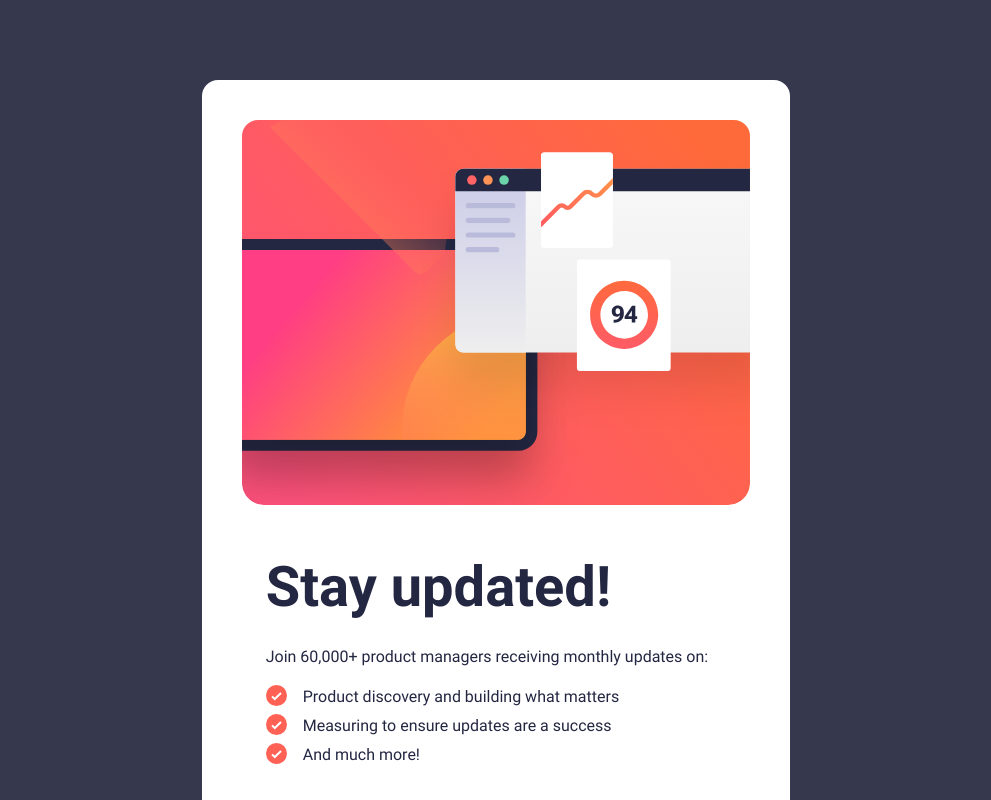
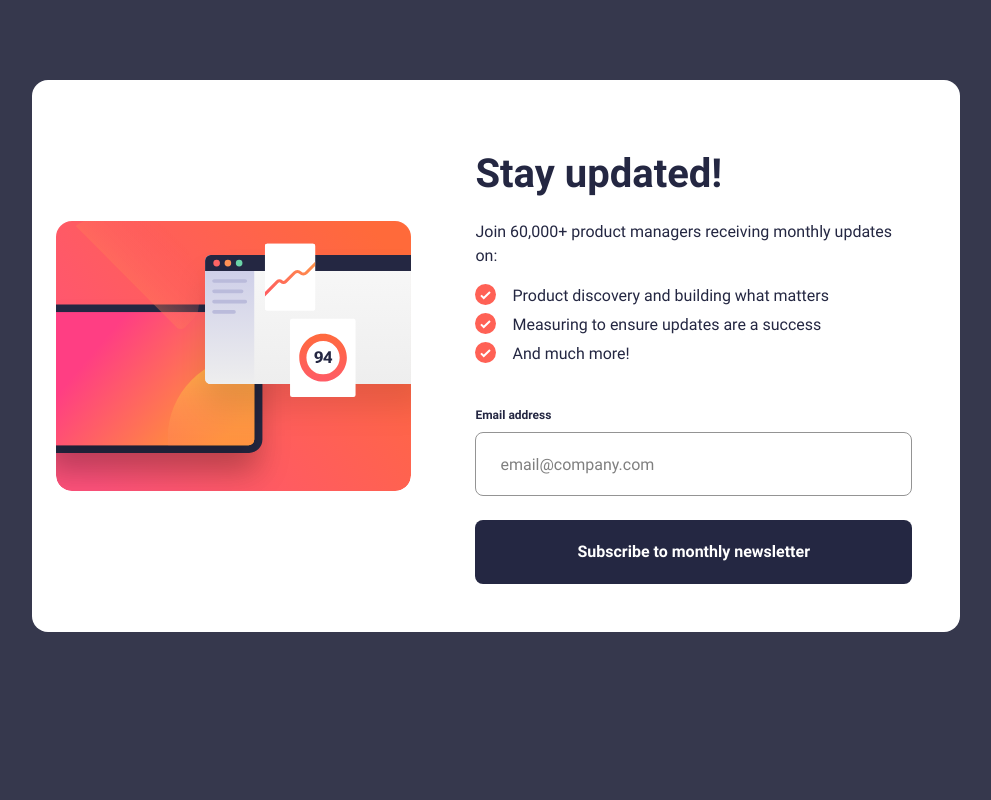
Before and after one commit to Maz-hub/newsletter-signup, a React (Vite) app: page / in a window 1280 px wide. Shown: the top 800 px of the page, without its empty margins (144-1135 px from the left). Built offline with nearby package versions, Linux system fonts and the light colour scheme.

Commit message:
Refactor card styles for improved responsiveness and adjust text presets for clarity

```diff
--- a/src/index.css
+++ b/src/index.css
@@ -75,12 +75,18 @@ body {
 
 @layer components {
     .card {
-        @apply bg-white flex flex-col w-full max-w-[400px] mx-auto min-h-screen justify-center;
+        @apply bg-white flex flex-col w-full max-w-[400px] mx-auto justify-center;
     }
 
     @media (min-width: 768px) {
         .card {
-            @apply max-w-[600px] px-10 pt-10 pb-15 rounded-2xl;
+            @apply max-w-[600px] px-10 pt-10 pb-4 rounded-2xl;
+        }
+    }
+
+    @media (min-width: 1024px) {
+        .card {
+            @apply flex-row max-w-[928px] rounded-2xl p-6 gap-10 items-center;
         }
     }
 
@@ -95,12 +101,13 @@ body {
     }
 
     .text-preset-1 {
-        /* ✅ Mobile-first base styles */
+        /* Mobile-first */
         @apply text-[length:var(--text-preset-1-mobile)] leading-[--leading-preset-1-mobile] tracking-[--tracking-preset-1-mobile] [font-weight:var(--font-weight-preset-1-mobile)] text-left text-[color:var(--color-blue-800)];
 
-        /* ✅ Desktop override styles */
-        @apply md:text-[length:var(--text-preset-1)] md:leading-[--leading-preset-1] md:tracking-[--tracking-preset-1] md:[font-weight:var(--font-weight-preset-1)];
+        /* Container-based override at 768px+ */
+        @apply @3xl/Card:text-[length:var(--text-preset-1)] @3xl/Card:leading-[--leading-preset-1] @3xl/Card:tracking-[--tracking-preset-1] @3xl/Card:[font-weight:var(--font-weight-preset-1)];
     }
+
 
 
 
```
